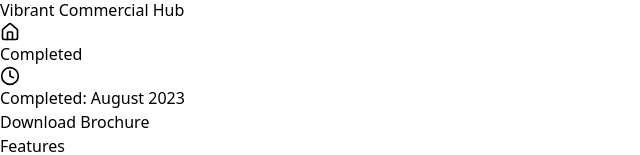
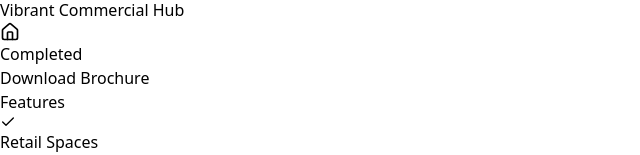
Before and after one commit to mudabbir525/suhas-constructions, a React (Vite) app: page /completed-projects in a window 1280 px wide. Shown: the part 538-693 px from the top of the page, without its empty margins (0-640 px from the left). Built offline with nearby package versions, Linux system fonts and the light colour scheme; the HTML template or start-up script is replaced by a standard one.

Commit message:
Update CompletedProjects.jsx

```diff
--- a/src/components/CompletedProjects.jsx
+++ b/src/components/CompletedProjects.jsx
@@ -32,10 +32,7 @@ const CompletedProjects = () => {
                   <Home className="mr-2" size={20} />
                   <span>{completedProject.status}</span>
                 </div>
-                <div className="flex items-center text-gray-600">
-                  <Clock className="mr-2" size={20} />
-                  <span>Completed: {completedProject.completion}</span>
-                </div>
+
               </div>
 
               <a href={completedProject.brochureUrl} download>
```
